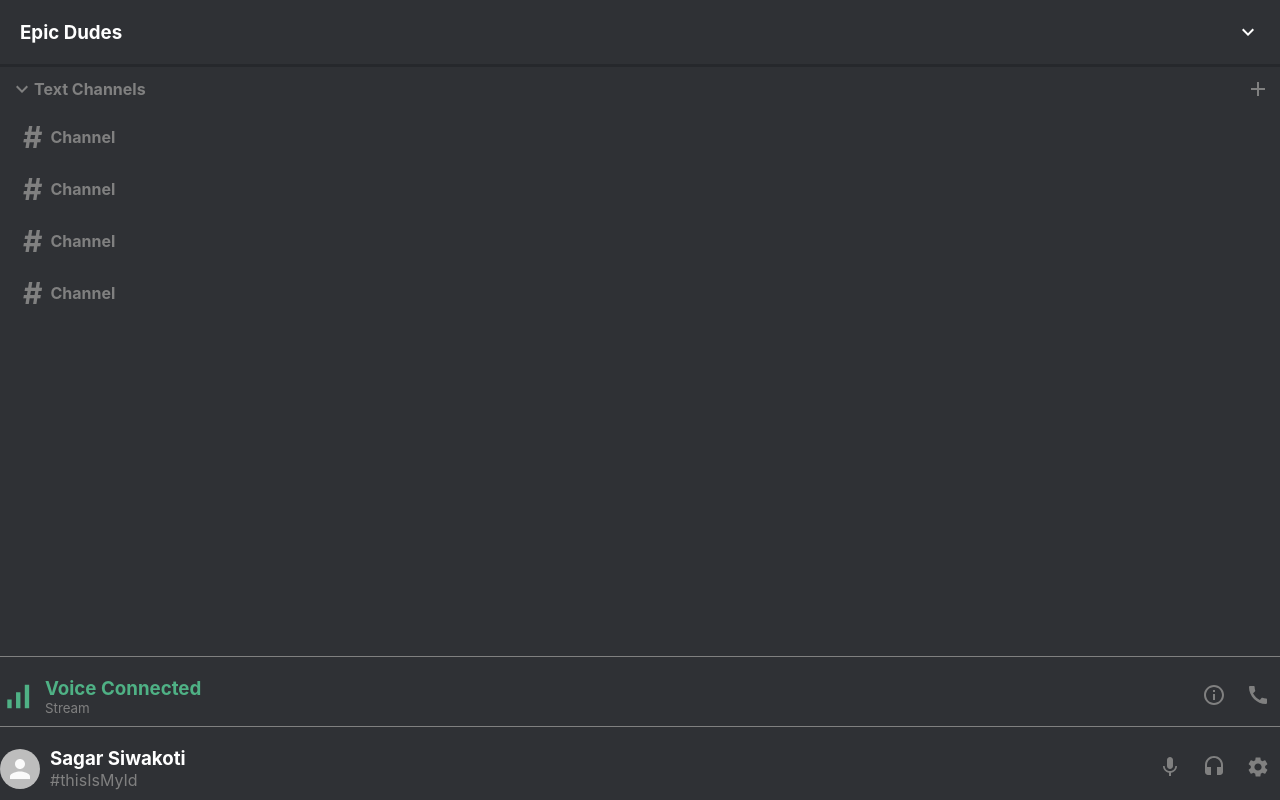
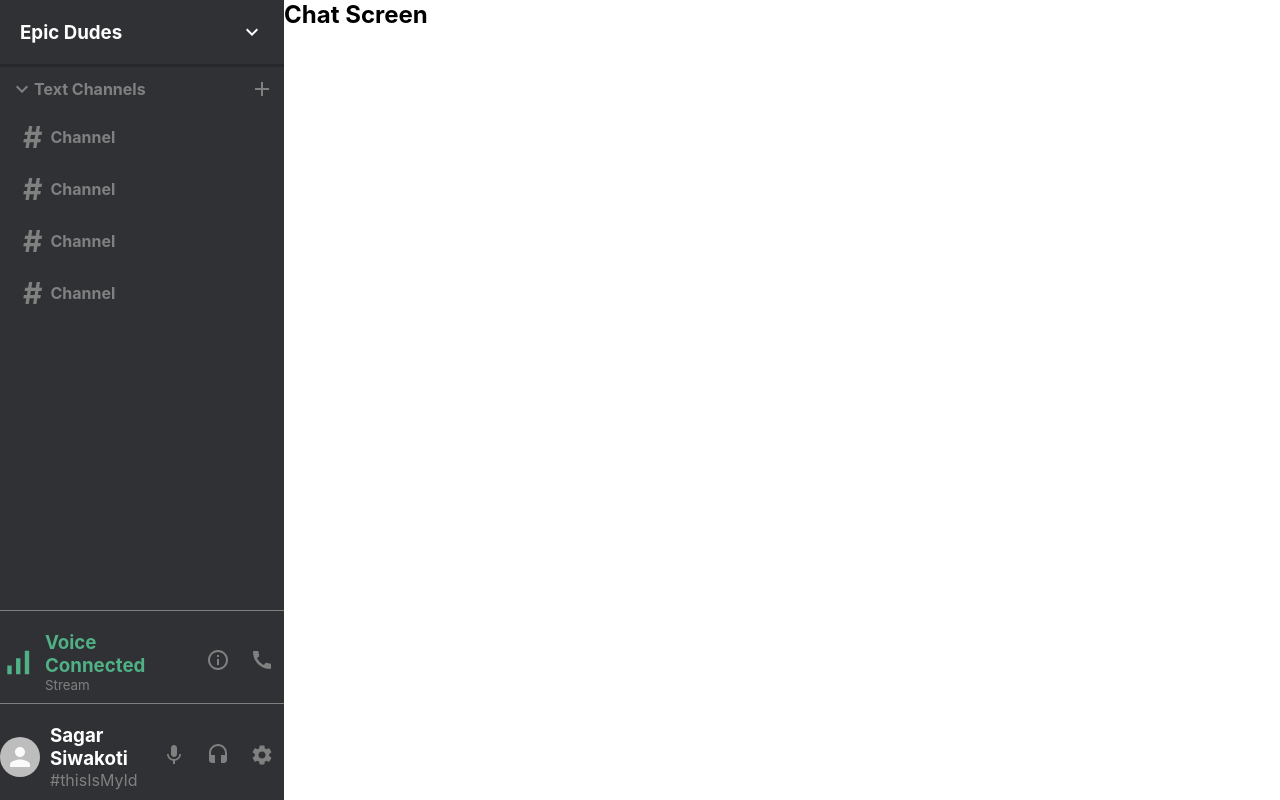
Before and after one commit to sagar-siwakoti/redux-discord, a React (Create React App) app: page / in a window 1280 px wide. Built offline with nearby package versions, Linux system fonts and the light colour scheme.

Commit message:
-chat screen added

```diff
--- a/src/App.css
+++ b/src/App.css
@@ -0,0 +1,3 @@
+.app {
+  display: flex;
+}
--- a/src/App.js
+++ b/src/App.js
@@ -1,6 +1,7 @@
 import React from "react";
 import "./App.css";
 import Sidebar from "./components/Sidebar/Sidebar";
+import Chat from "./components/Chat/Chat";
 
 function App() {
   return (
@@ -8,7 +9,7 @@ function App() {
         {/*Sidebar*/}
         <Sidebar />
         {/*Chat*/}
-
+        <Chat/>
     </div>
   );
 }
--- /dev/null
+++ b/src/components/Chat/Chat.jsx
@@ -0,0 +1,11 @@
+import React from 'react';
+import "./Chat.css"
+function Chat(props) {
+    return (
+        <div className="chat">
+            <h2>Chat Screen</h2>
+        </div>
+    );
+}
+
+export default Chat;
```
Also changed, not shown: src/components/Chat/Chat.css (added).
